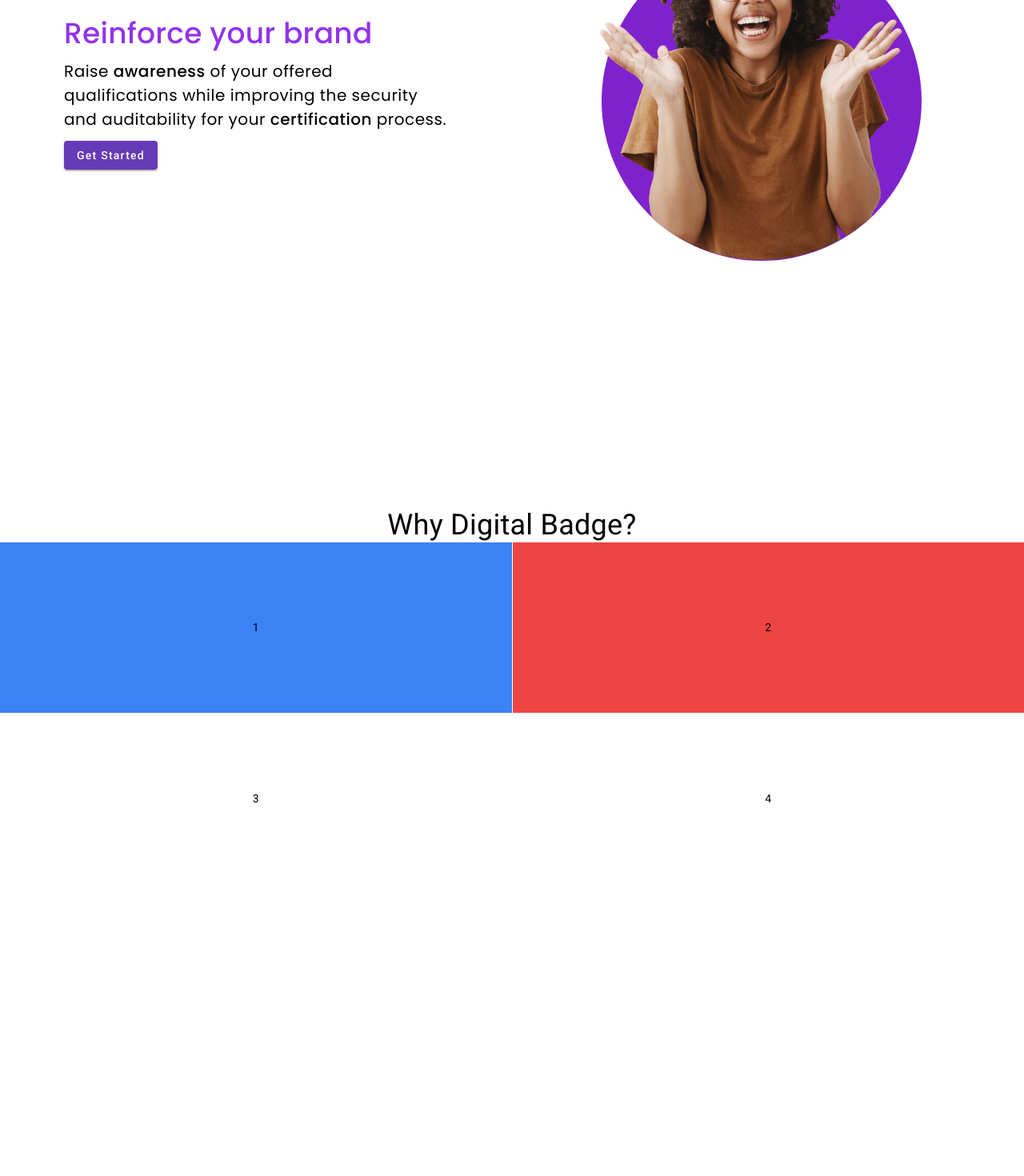
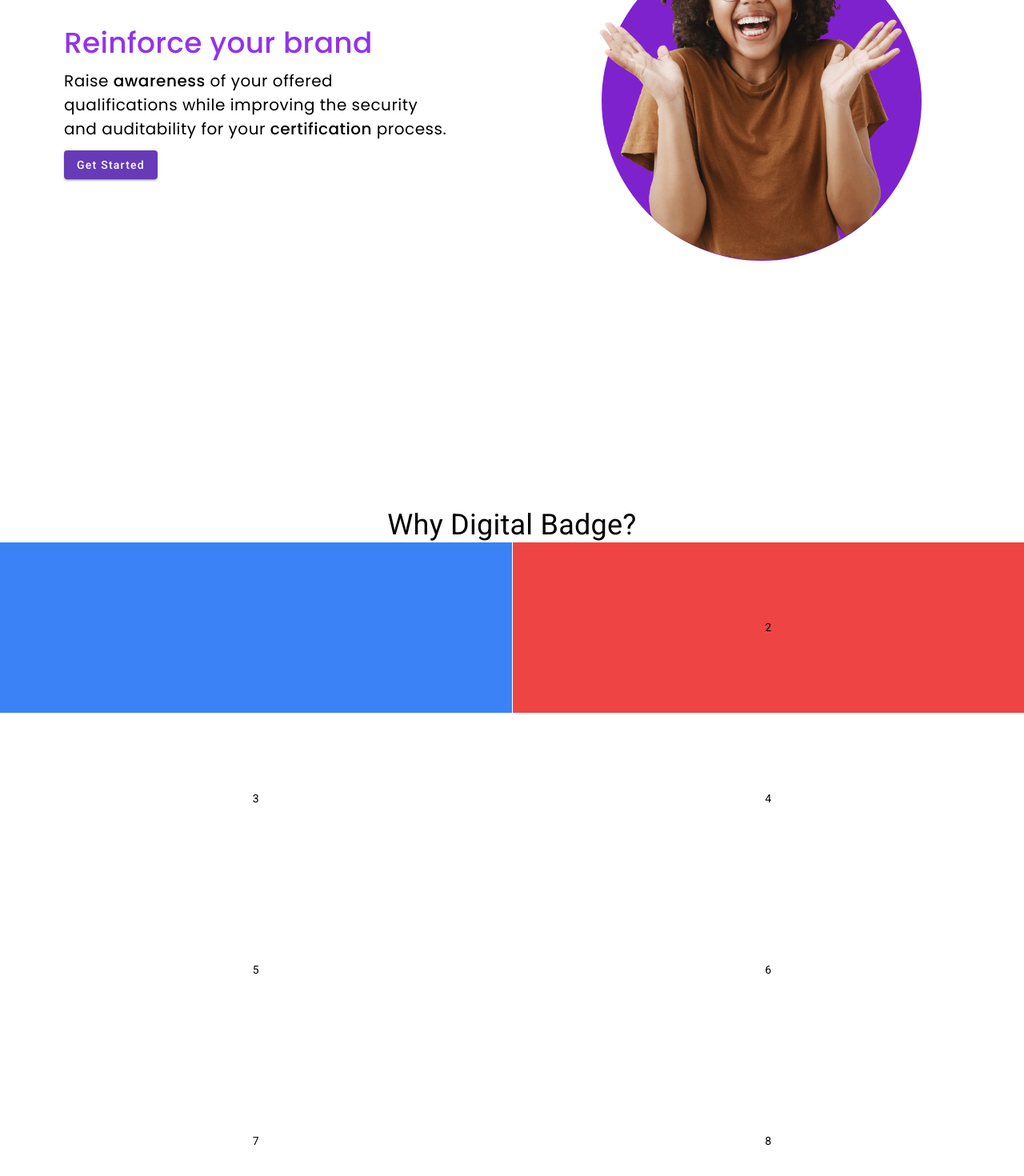
Before and after one commit to love2007-web/CertificationSite, an Angular app: page / in a window 1280 px wide. Shown: the part 222-1692 px from the top of the page at 80% size. Before the commit the page ends 1327 px from the top, so only its background shows below. Built offline with nearby package versions, Linux system fonts and the light colour scheme.

Commit message:
Update hero and why component HTML

```diff
--- a/src/app/Components/hero/hero.component.html
+++ b/src/app/Components/hero/hero.component.html
@@ -1,12 +1,14 @@
 <div class="font-poppins w-full h-screen md:flex">
-    <div class=" h-[50vh] md:h-auto md:px-20 md:pt-44 md:w-1/2">
-        <p class="text-purple-600 md:font-medium md:text-4xl">
+    <div class=" h-[50vh] mt-3 md:h-auto md:px-20 md:pt-44 md:w-1/2">
+        <p class="text-purple-600 font-medium text-3xl text-center md:text-left md:font-medium md:text-4xl">
             Reinforce your brand
         </p>
-        <p class="md:text-[20px] tracking-wide leading-normal">
+        <p class="text-[20px] text-center md:text-[20px] md:text-left tracking-wide leading-normal">
             Raise <span class="font-medium">awareness</span> of your offered qualifications while improving the security and auditability for your <span class="font-medium">certification</span> process.
         </p>
-        <button mat-raised-button color="primary">Get Started</button>
+        <div class="text-center md:text-left">
+            <button mat-raised-button color="primary">Get Started</button>
+        </div>
     </div>
     <div class=" h-[50vh] md:h-auto md:pl-28 md:pt-20 md:w-1/2">
         <div class="relative ">
--- a/src/app/Components/why/why.component.html
+++ b/src/app/Components/why/why.component.html
@@ -6,10 +6,16 @@
     </div>
     <div>
         <mat-grid-list cols="2" rowHeight="3:1">
-            <mat-grid-tile class="bg-blue-500">1</mat-grid-tile>
+            <mat-grid-tile class="bg-blue-500">
+
+            </mat-grid-tile>
             <mat-grid-tile class="bg-red-500">2</mat-grid-tile>
             <mat-grid-tile>3</mat-grid-tile>
             <mat-grid-tile>4</mat-grid-tile>
+            <mat-grid-tile>5</mat-grid-tile>
+            <mat-grid-tile>6</mat-grid-tile>
+            <mat-grid-tile>7</mat-grid-tile>
+            <mat-grid-tile>8</mat-grid-tile>
           </mat-grid-list>
 
     </div>
```
